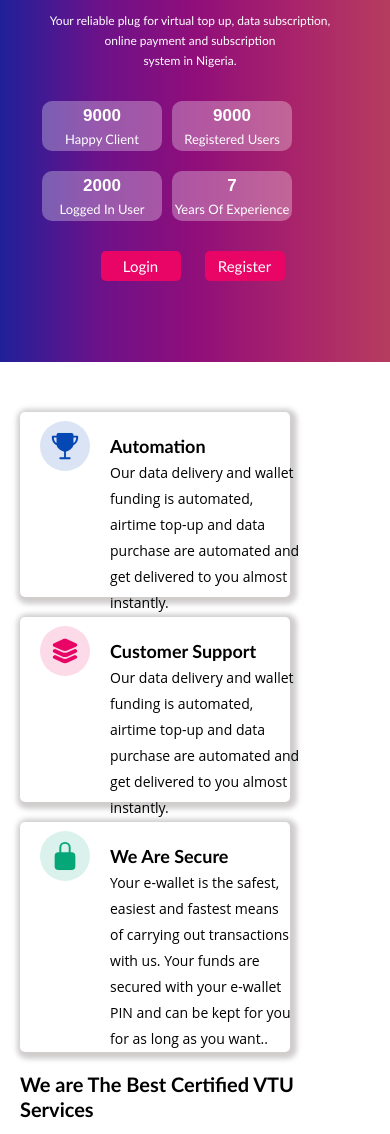
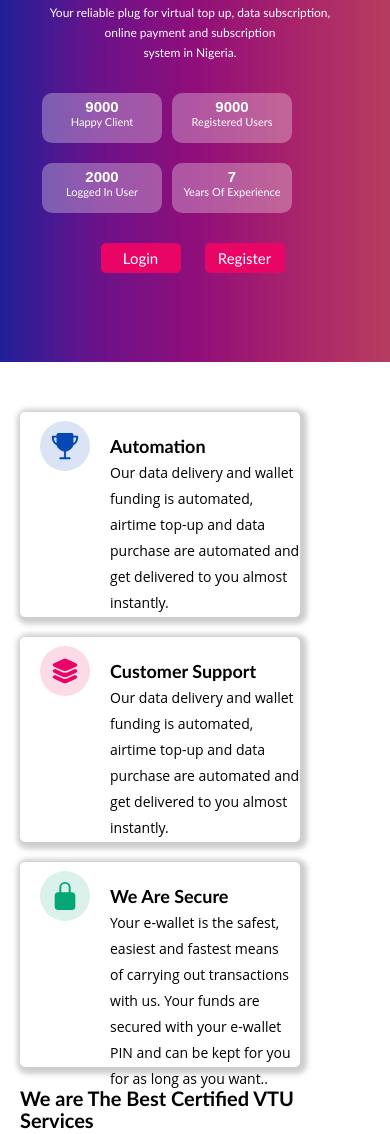
Before and after one commit to Graciecreatives/Data2mewebsitebygracie, a plain HTML site: page index.html in a window 390 px wide. Shown: the part 148-1282 px from the top of the page. Drawn offline with nearby package versions, Linux system fonts and the light colour scheme.

Commit message:
first commit

```diff
--- a/home.css
+++ b/home.css
@@ -927,7 +927,7 @@ footer{
     }
     #firstsec h1 {
         color: white;
-        font-size: 24px;
+        font-size: 20px;
         margin-bottom: 20px;
         font-family: 'Gill Sans',  Calibri,  sans-serif;
         font-weight: 700px;
@@ -951,12 +951,13 @@ footer{
         width: 120px;
     }
     .class1 h3 {
-        font-size: 17px;
+        font-size: 15px;
+        margin-bottom: 0px;
 
     }
     .class1 p {
-        font-size: 13px;
-        margin-top: 5px;
+        font-size: 11px;
+        margin-top: 0px;
     }
     .theclass1{
         display: flex;
@@ -1018,7 +1019,7 @@ footer{
     /**Second section **/
 #Aboutus {
         background-color: white;
-        height: 1050px;
+        height: 1100px;
         padding-left: 20px;
         padding-top: 50px;
         padding-right: 50px;
@@ -1029,7 +1030,7 @@ footer{
 
 .theleft h2{
         font-size: 20px;
-        line-height: 25px;
+        line-height: 22px;
         font-family: 'Gill Sans',  Calibri,  sans-serif;
         font-weight: bolder;
         margin-bottom: 0px;
@@ -1041,15 +1042,15 @@ footer{
         color: #444444;
         margin-bottom: 30px;
         font-family: "Open Sans", serif;
-        text-align: left;
+        text-align: justify;
     }
 
     /**theleft**/
     .theshadowdiv{
         box-shadow: 2px 2px 5px 5px rgba(198, 195, 195, 0.826);
-        height: 180px;
+        height: 200px;
         border: none;
-        width: 270px;
+        width: 280px;
         border-radius: 5px;
         padding-top: 5px;
         margin-bottom: 20px;
@@ -1086,9 +1087,9 @@ footer{
 
     .theshadowdiv2{
         box-shadow: 2px 2px 5px 5px rgba(198, 195, 195, 0.826);
-        height: 180px;
+        height: 200px;
         border: none;
-        width: 270px;
+        width: 280px;
         border-radius: 5px;
         padding-top: 5px;
         margin-bottom: 20px;
@@ -1124,9 +1125,9 @@ footer{
 
     .theshadowdiv3{
         box-shadow: 2px 2px 5px 5px rgba(198, 195, 195, 0.826);
-        height: 225px;
+        height: 200px;
         border: none;
-        width: 270px;
+        width: 280px;
         border-radius: 5px;
         padding-top: 5px;
         margin-bottom: 20px;
@@ -1264,7 +1265,7 @@ footer{
 /**Fourth section **/
 
 #services{
-    padding-left: 20px;
+    padding-left: 35px;
     padding-top: 50px;
     padding-right: 50px;
     background-color: #f5f5f5;
@@ -1279,7 +1280,7 @@ footer{
 .service1{
     background-color: white;
     width: 250px;
-    height: 250px;
+    height: 270px;
     border-radius: 10px;
     align-content: center;
     text-align: center;
@@ -1319,7 +1320,7 @@ footer{
     display: flex;
     justify-content: space-between;
     text-align: center;
-    width: 280px;
+    width: 300px;
 
 }
 .thebiggestachievement {
@@ -1349,12 +1350,12 @@ footer{
     display: flex;
     justify-content: space-between;
     text-align: center;
-    width: 260px;
+    width: 300px;
     margin-bottom: 50px;
 }
 /**Sixth Section **/
 #price{
-    padding-left: 20px;
+    padding-left: 35px;
     padding-top: 50px;
     padding-right: 100px;
     background-color: #f5f5f5;
```
